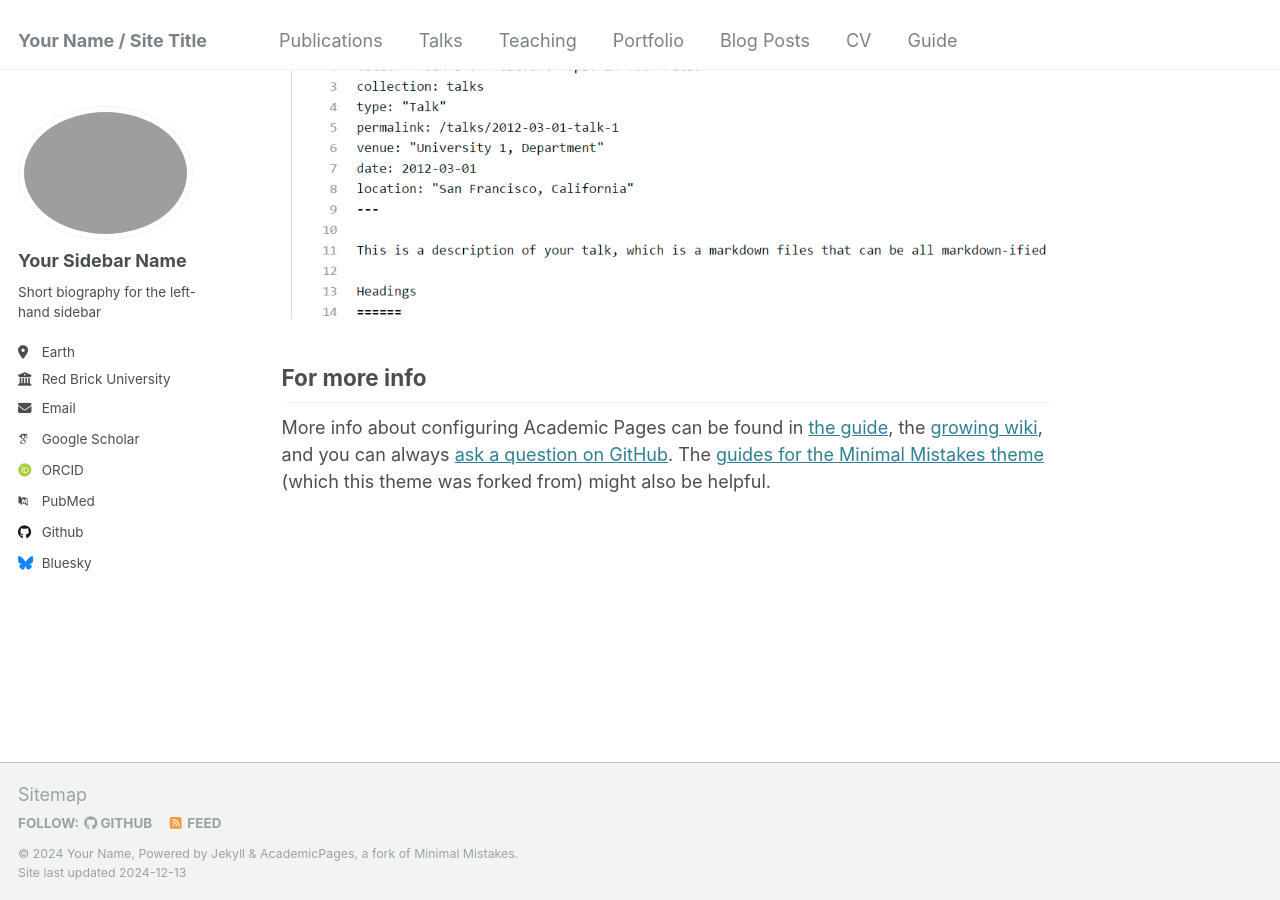
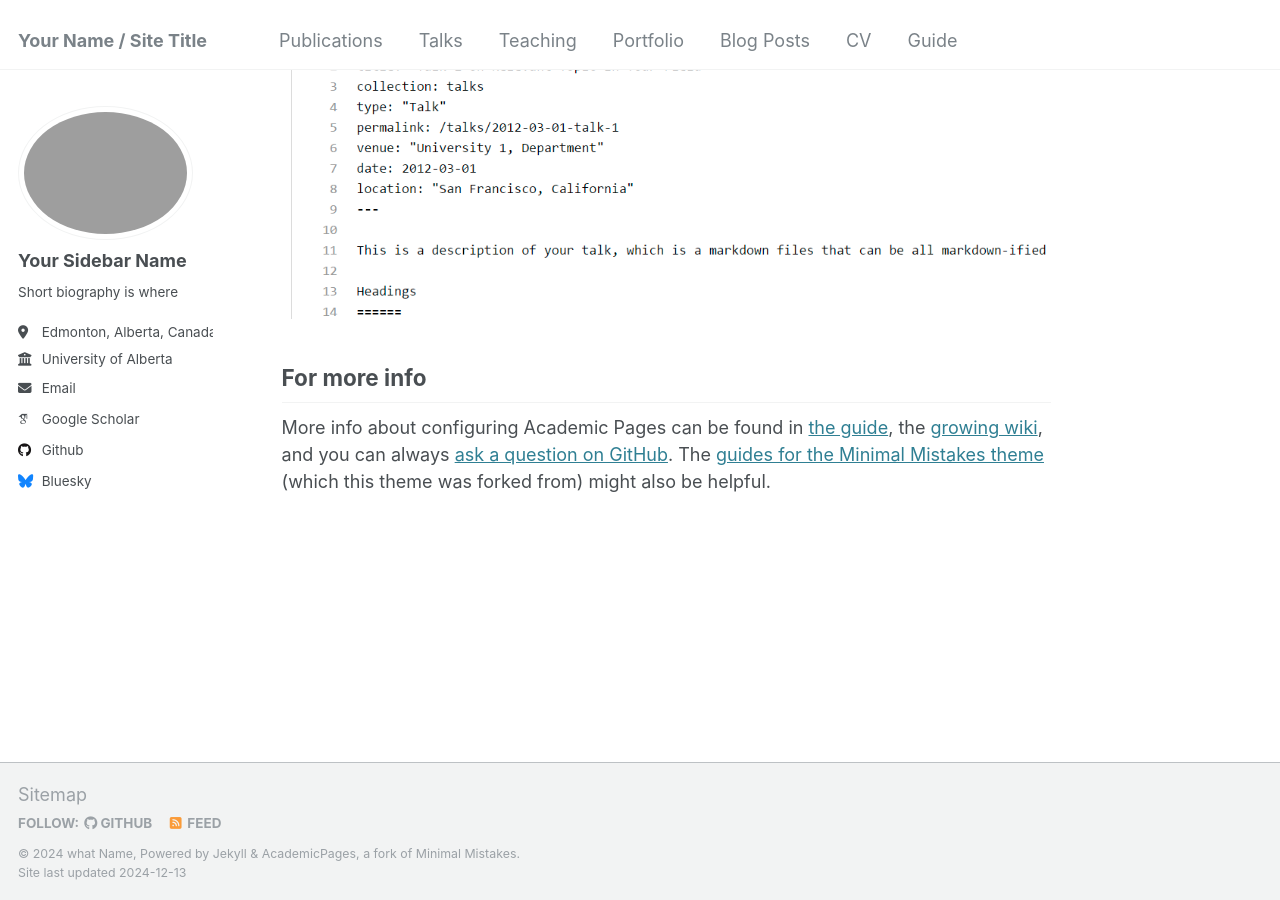
Before and after one commit to asrparker/AdamSRParker, a Jekyll site: the page built from _pages/about.md, in a window 1280 px wide and 900 px high, scrolled down 2643 px. Built offline with Jekyll 4.4.1, drawn with Linux system fonts in a browser that asks for light colours; some web fonts are replaced.

Commit message:
Preliminary changes in an attempt to learn where things are.

```diff
--- a/_config.yml
+++ b/_config.yml
@@ -10,11 +10,11 @@
 locale                   : "en-US"
 title                    : "Your Name / Site Title"
 title_separator          : "-"
-name                     : &name "Your Name"
-description              : &description "personal description"
-url                      : https://academicpages.github.io # the base hostname & protocol for your site e.g. "https://[your GitHub username].github.io"
+name                     : &name "what Name"
+description              : &description "personal descriptions of me show where"
+url                      : https://asrparker.github.io/ # the base hostname & protocol for your site e.g. "https://[your GitHub username].github.io"
 baseurl                  : "" # the subpath of your site, e.g. "/blog"
-repository               : "academicpages/academicpages.github.io"
+repository               : "AdamSRParker/"
 
 # Site Author - The following control what appear as part of the author content on the side bar.
 #               If a field is blank the icon and link will not appear, otherwise it will be shown.
@@ -24,19 +24,19 @@ author:
   avatar           : "profile.png"
   name             : "Your Sidebar Name"
   pronouns         : # example: "she/her"
-  bio              : "Short biography for the left-hand sidebar"
-  location         : "Earth"
-  employer         : "Red Brick University"
+  bio              : "Short biography is where"
+  location         : "Edmonton, Alberta, Canada"
+  employer         : "University of Alberta"
   uri              : # URL
-  email            : "none@example.org"
+  email            : "asparker@ualberta.ca"
 
   # Academic websites
   arxiv            : # URL - Update with the correct link to your profile
-  googlescholar    : "https://scholar.google.com/citations?user=PS_CX0AAAAAJ"
+  googlescholar    : "https://scholar.google.ca/citations?hl=en&user=qO9ph1gAAAAJ"
   impactstory      : # URL
-  orcid            : "http://orcid.org/yourorcidurl"
+  orcid            : # URL
   semantic         : # URL
-  pubmed           : "https://www.ncbi.nlm.nih.gov/pubmed/?term=john+snow"
+  pubmed           : # URL
   researchgate     : # URL
   scopus           : # URL
 
@@ -76,8 +76,8 @@ author:
 
 # Publication Category - The following the list of publication categories and their headings
 publication_category:
-  books:
-    title: 'Books'
+  # books:
+    # title: 'Books'
   manuscripts:
     title: 'Journal Articles'
   conferences:
```
Also changed, not shown: images/Folio.jpg (added), images/JunoZoom.jpg (added), 9 other files.
